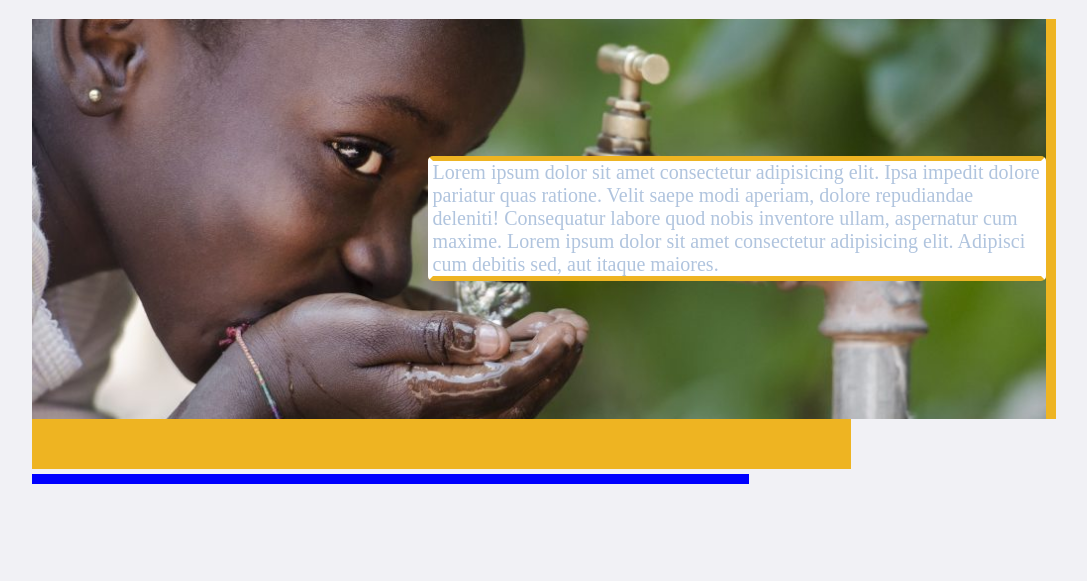
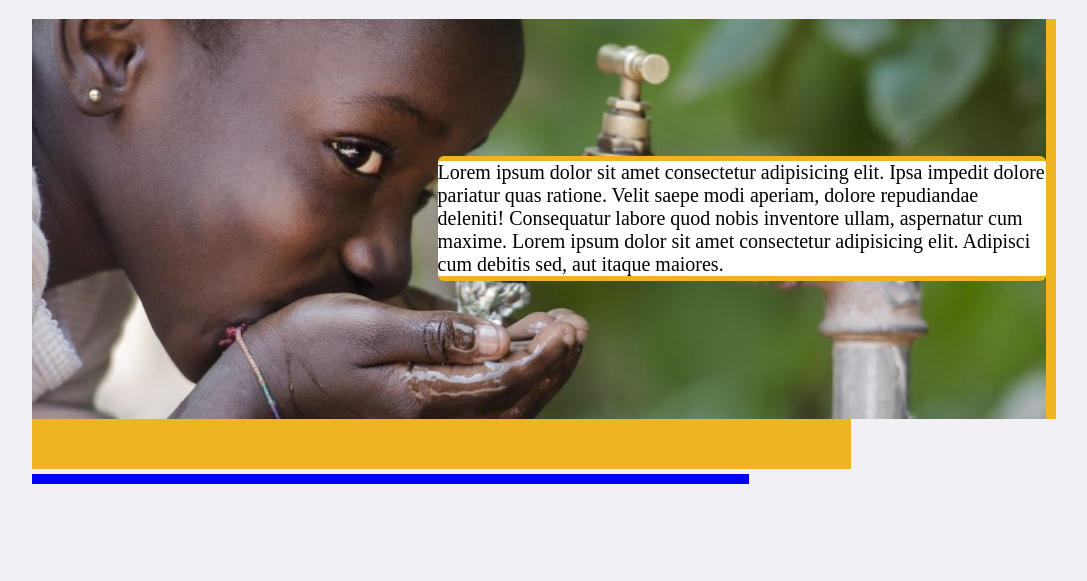
Before and after one commit to Eloish/dtexercsice, a plain HTML site: page index.html in a window 1280 px wide. Shown: the part 196-777 px from the top of the page, without its empty margins (96-1183 px from the left). Drawn offline with Linux system fonts and the light colour scheme.

Commit message:
adding border top bottop

```diff
--- a/assets/css/style.css
+++ b/assets/css/style.css
@@ -28,11 +28,10 @@ nav{
     background: white;
     font-size: 20px;
     width: 60%;
-    color: #b0c4de;
-    border: 5px white solid;
-    border-radius: 5px;
-    border-top-color: #eeb422;
-    border-bottom-color: #eeb422;
+    color: #000000;
+        border-radius: 6px;
+        border-top: 5px solid #eeb422;
+        border-bottom: 5px solid #eeb422;
 }
 .color1{
     width: 80%;
```
